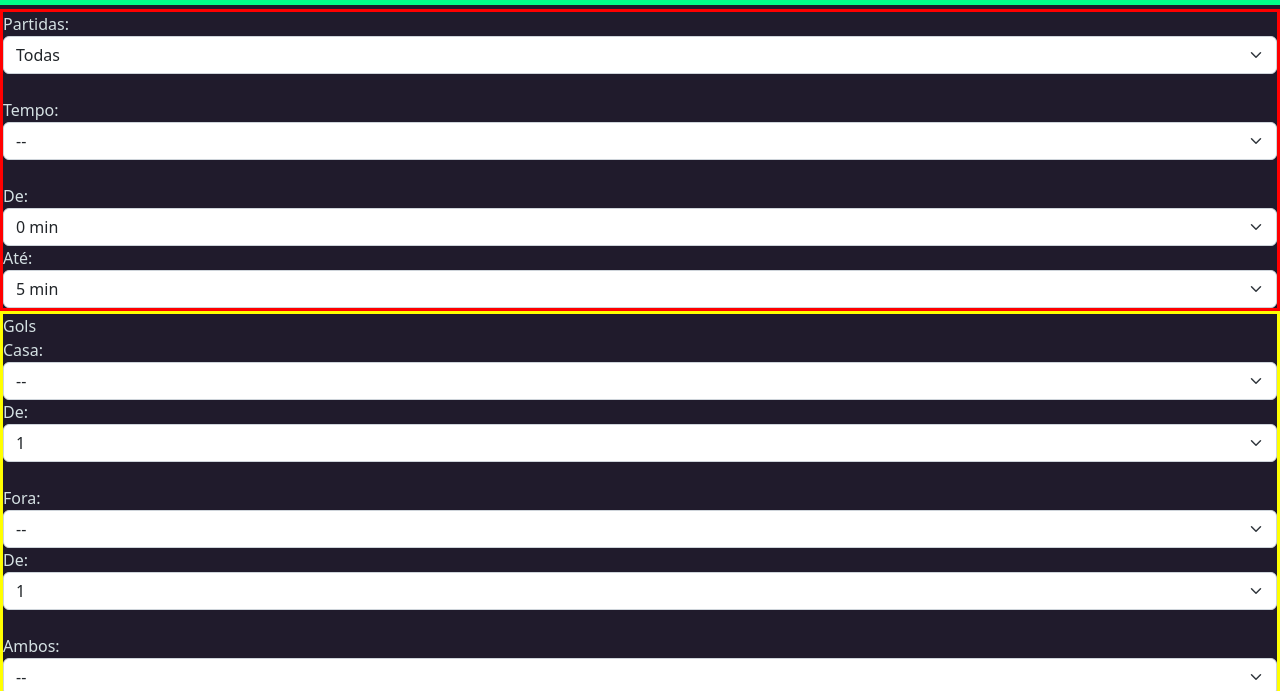
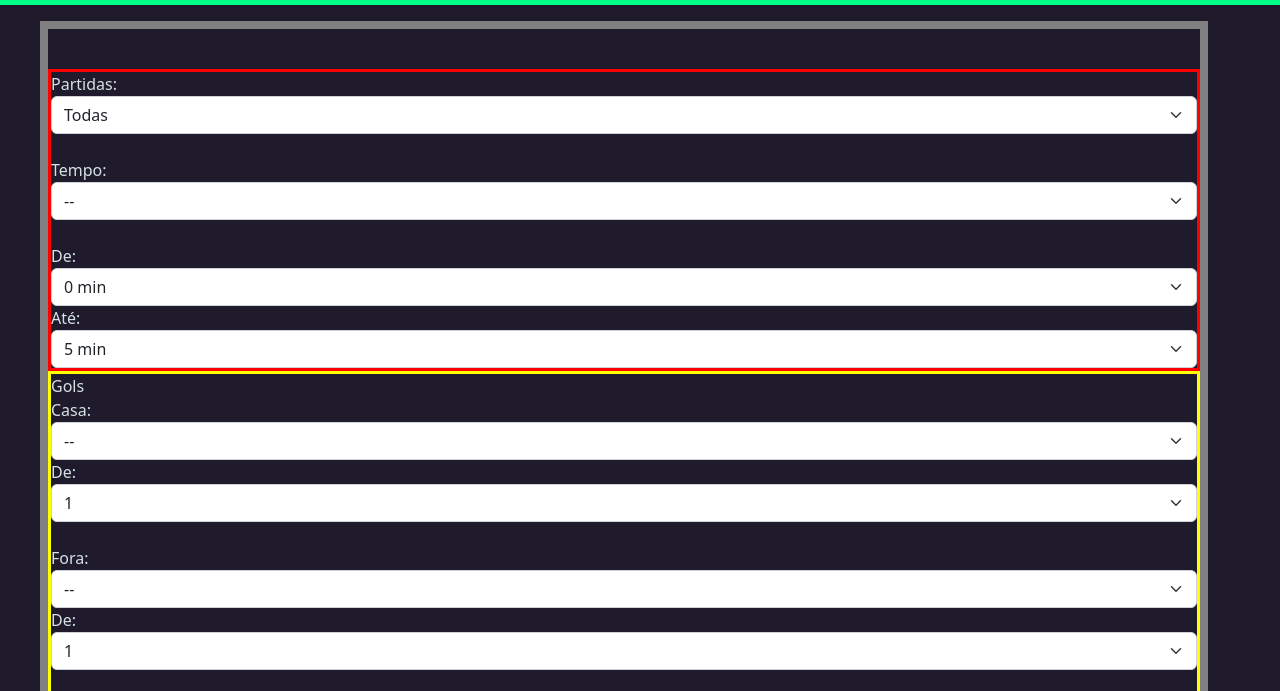
Before and after one commit to Alescrmnt/Tips, a plain HTML site: page Index.html in a window 1280 px wide. Shown: the part 51-742 px from the top of the page. Drawn offline with nearby package versions, Linux system fonts and the light colour scheme.

Commit message:
Update Index.css

```diff
--- a/Index.css
+++ b/Index.css
@@ -40,7 +40,7 @@ body {
 
 .primeiro{
     border: 3px solid red;
-    margin-top: 60px
+    margin-top: 5vh
 }
 
 .segundo{
@@ -50,3 +50,14 @@ body {
 .terceiro{
     border: 3px solid blue;
 }
+
+.quarto{
+    border: 3px solid pink;
+}
+
+.geral{
+    border: 8px solid gray;
+    margin-left: 5vh;
+    margin-right: 9vh;
+    margin-top: 9vh;
+}
```
